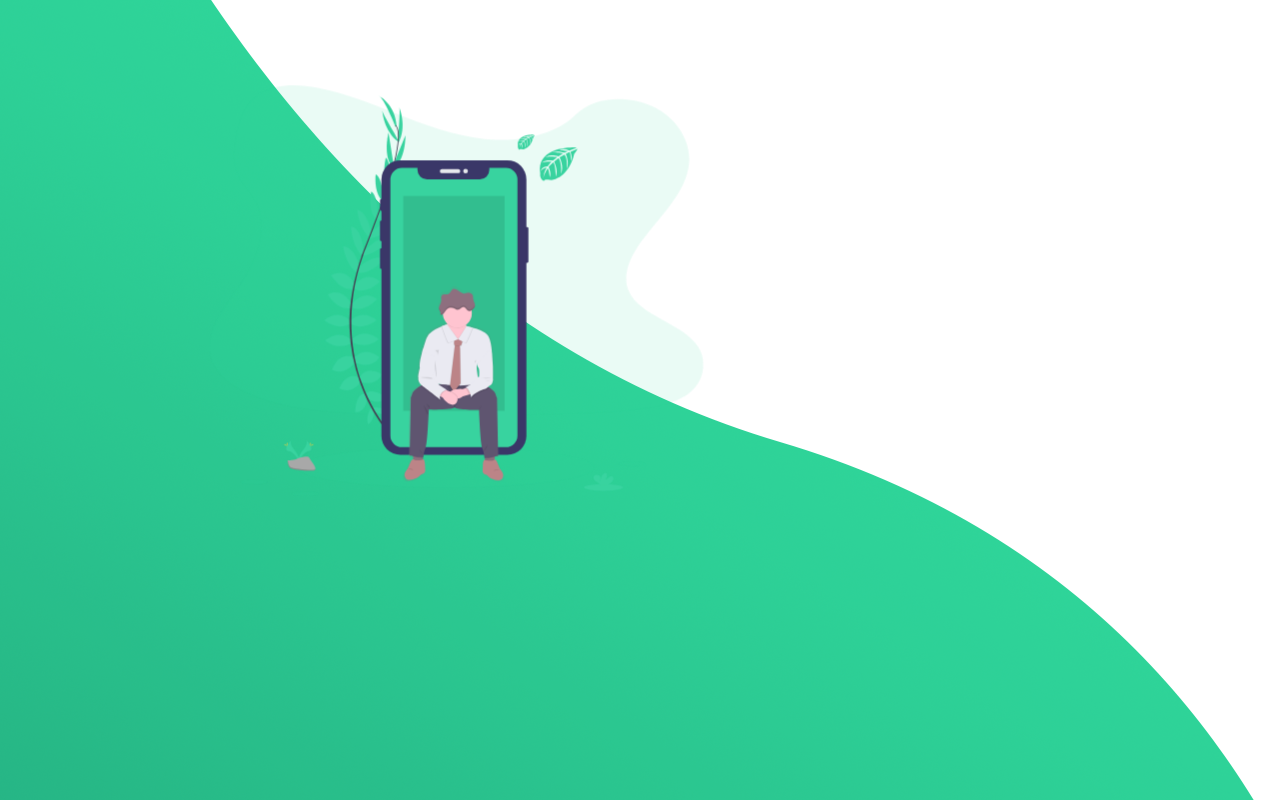
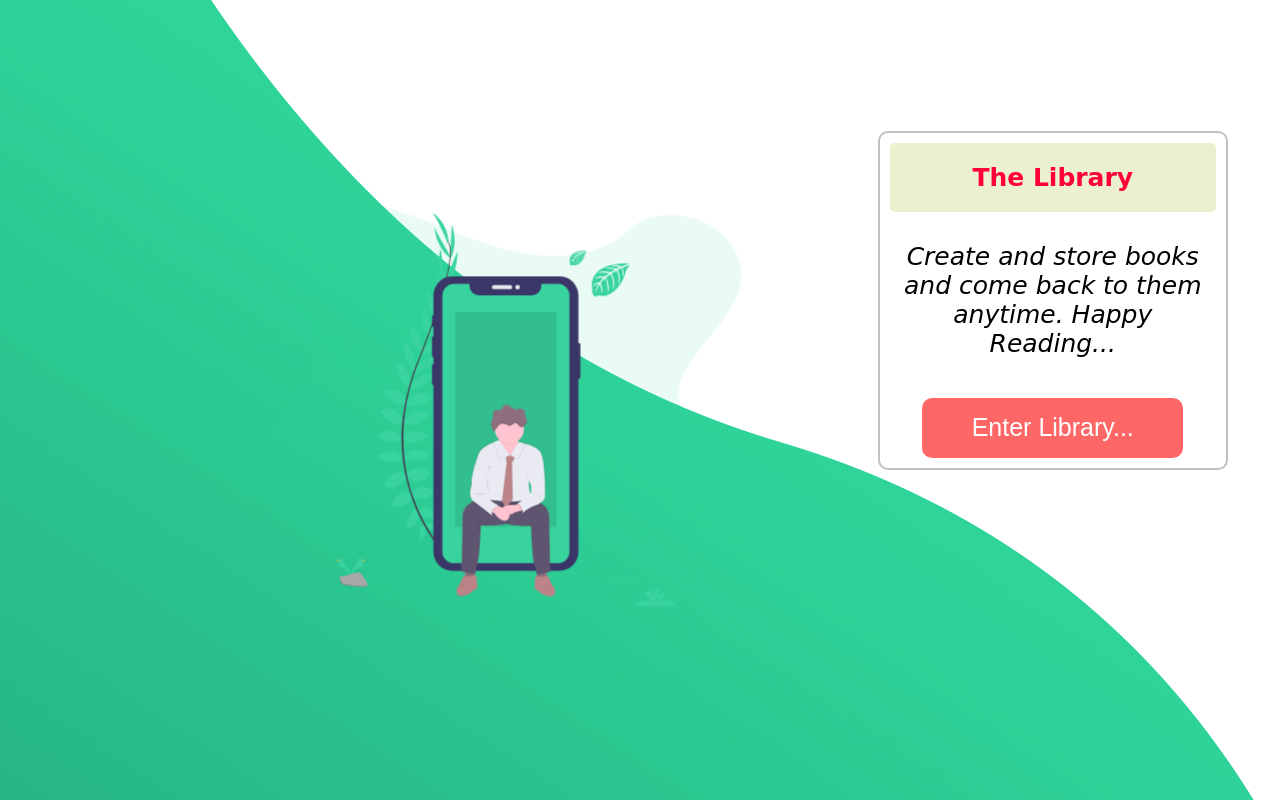
Before and after one commit to mikenath223/Project-Library, a website: page index.html in a window 1280 px wide. Drawn offline with Linux system fonts and the light colour scheme.

Commit message:
[Update] Adjust styling on intro container

```diff
--- a/index.html
+++ b/index.html
@@ -11,7 +11,14 @@
 </head>
 
 <body>
-  <section class="intro"><img src="/src/asset/bg.svg" alt="float"> </section>
+  <section class="intro">
+    <img src="/src/asset/bg.svg" alt="float">
+    <div class="greet">
+       <h2>The Library </h2>
+       <p>Create and store books and come back to them anytime. Happy Reading...</p>
+       <button class="enter">Enter Library...</button>
+    </div>
+  </section>
   <section class="shelf">
     <div class="addBookWrap"><button type="submit" class="createBookButton">Add Book</button>
       <form action="" method="post" id="form" class="createBookForm">
--- a/src/library.js
+++ b/src/library.js
@@ -3,6 +3,11 @@ const createElement = elem => document.createElement(elem);
 const appendChild = (parent, child) => parent.appendChild(child);
 
 const getLibrary = selectQuery('.my-books');
+const enterLib = selectQuery('.enter');
+enterLib.onclick = () => {
+  const intro = selectQuery('.intro')
+  intro.setAttribute('style', "transform: translateX(-1500px)")
+}
 
 function Book(title, author, pages) {
   this.title = title;
@@ -93,7 +98,7 @@ function updateStatus(e) {
   localStorage.setItem('library', JSON.stringify(newLibrary));
   const bookRead = selectQuery(`h3[data-index="read${bookIndex}"]`);
 
-  bookRead.innerText = `Read Status ${readStatus[chkStatsLen]}`;
+  bookRead.innerText = `<br/> Read Status ${readStatus[chkStatsLen]}`;
   chkStatsLen += 1;
 }
 
@@ -130,7 +135,7 @@ function render() {
 
     const libraryLength = retrieveLibrary().array.length;
     const library = retrieveLibrary().array[libraryLength - 1];
-    element.innerHTML = `Book Title: ${library.title}, Author: ${library.author}, Pages: ${library.pages}`;
+    element.innerHTML = `Book Title: ${library.title}, Author: ${library.author}, Pages: ${library.pages} <br/>`;
     readElem.innerHTML = `Read Status: ${library.read}`;
     readElem.dataset.index = `read${libraryLength - 1}`;
     readButton.dataset.index = libraryLength - 1;
@@ -149,7 +154,7 @@ function appendStorage() {
         element, readElem, readButton, button, parents,
       } = createElems();
 
-      element.innerHTML = `Book Title: ${item[i].title}, Author: ${item[i].author}, Pages: ${item[i].pages}`;
+      element.innerHTML = `Book Title: ${item[i].title}, Author: ${item[i].author}, Pages: ${item[i].pages} <br/>`;
       readElem.innerHTML = `Read Status: ${item[i].read}`;
       readElem.dataset.index = `read${i}`;
       readButton.dataset.index = i;
--- a/src/style.css
+++ b/src/style.css
@@ -4,7 +4,7 @@ html {
 
 body {
   height: 95%;
-  width: 95%;
+  width: 100%;
 }
 
 .shelf {
@@ -38,13 +38,58 @@ body {
   background-position: 0 50%;
   background-size: contain cover;
   perspective: 200px;
+  display: flex;
+  justify-content: space-around;
+  align-items: center;
+  transition: transform 3s;
 }
 
 .intro img {
-  margin: 5% 0 0 15%;
+  margin-left: 15%;
   max-height: 440px;
   width: auto;
   animation: slide 3s infinite linear;
+}
+
+.intro h2 {
+  padding: 20px;
+  font-size: 25px;
+  font-family: cursive;
+  color: rgb(255, 0, 55);
+  background-color: rgba(153, 184, 16, 0.2);
+  text-align: center;
+  border-radius: 5px;
+}
+
+.greet {
+  border: 2px solid silver;
+  border-radius: 10px;
+  padding: 10px;
+  width: 350px;
+  margin-top: -200px;
+  text-align: center;
+}
+
+.greet > button {
+  margin-top: 40px;
+  width: 80%;
+  height: 60px;
+  border: none;
+  background-color: rgba(255, 0, 0, 0.596);
+  font-size: 25px;
+  color: #fff;
+  border-radius: 10px;
+}
+
+.greet p {
+  margin-top: 30px;
+  font-family: cursive;
+  font-style: italic;
+  font-size: 25px;
+}
+
+.greet {
+  align-self: ;
 }
 
 @keyframes slide {
@@ -168,7 +213,7 @@ label {
     justify-content: space-evenly;
     height: 300px;
     width: 50%;
-    left: 25%;
+    left: 23%;
   }
 
   .form-content {
@@ -177,7 +222,7 @@ label {
     align-content: space-around;
     height: 85%;
     align-items: flex-start;
-    padding-left: 75px;
+    padding-left: 5px;
   }
 
   .book {
@@ -185,3 +230,14 @@ label {
     flex-direction: column;
   }
 }
+
+@media only screen and (max-width: 430px) {
+  body {
+    width: 430px;
+    height: 500px;
+  }
+ .intro {
+   width: 430px;
+   height: 500px;
+ }
+}
```
